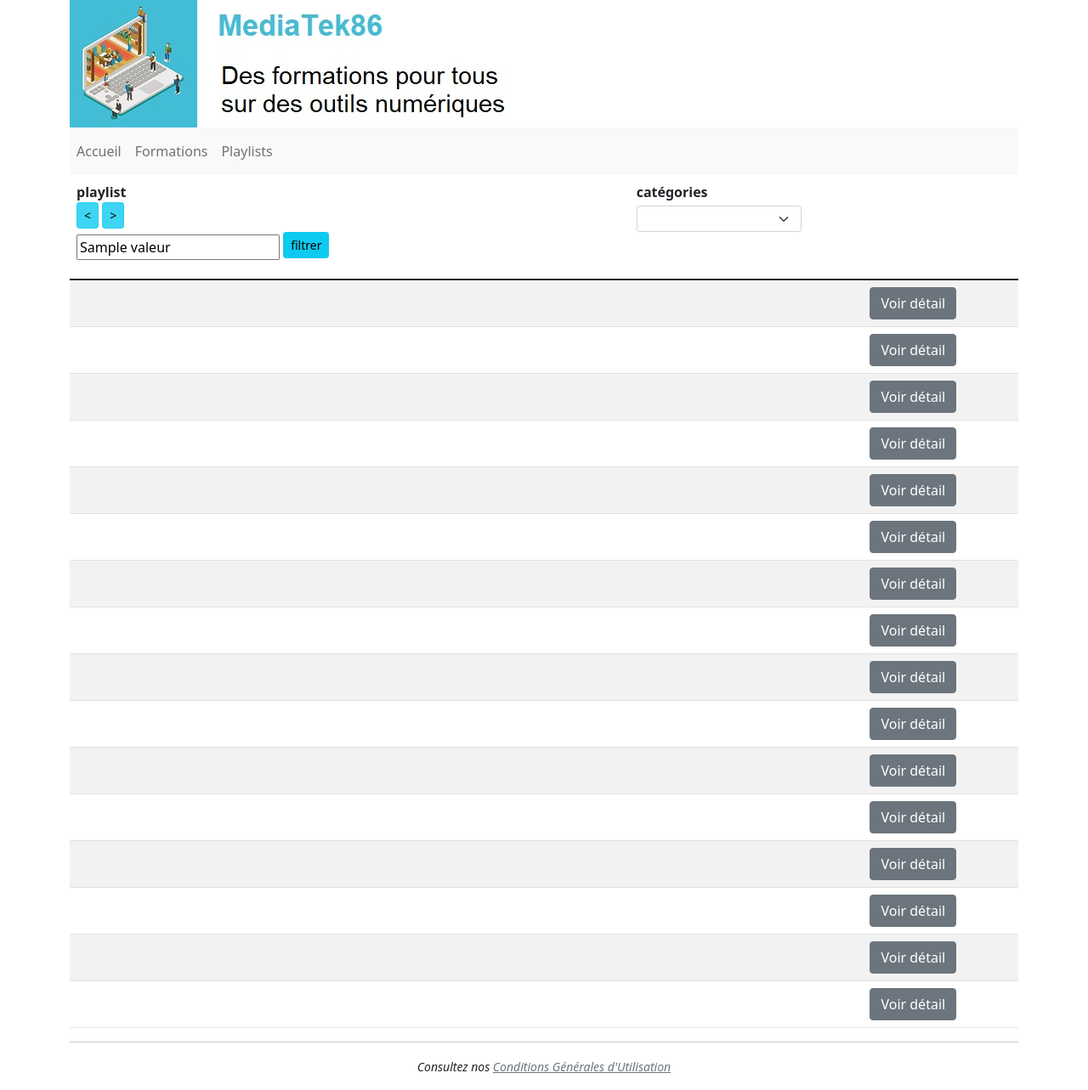
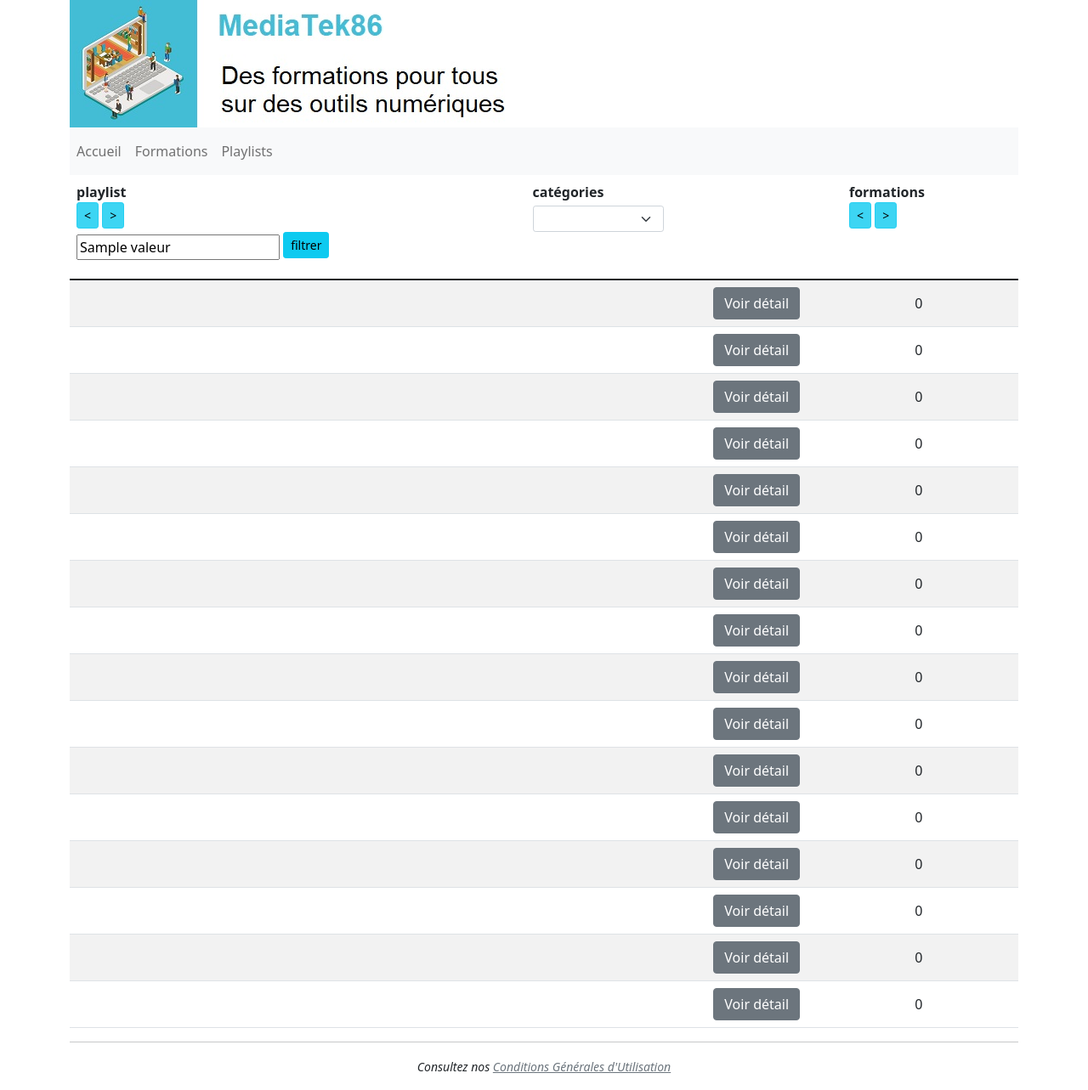
Before and after one commit to Jonas-Mukuri-Maka/mediatekformationV2, a Symfony app: template templates/pages/playlists.html.twig in a window 1280 px wide. Shown: the whole page at 85% size. Run offline with Twig, Linux system fonts and the light colour scheme; the template is opened without the code that fills it: most values are stand-ins (such as "Sample title", 1, 10 or a date in 2020); lists and menus that the app fills with data are empty; some libraries are stand-ins or nearby versions.

Commit message:
Mission 1 Tache 2: ajouter une fonctionnalité

```diff
--- a/src/Controller/PlaylistsController.php
+++ b/src/Controller/PlaylistsController.php
@@ -64,6 +64,9 @@ class PlaylistsController extends AbstractController {
             case "name":
                 $playlists = $this->playlistRepository->findAllOrderByName($ordre);
                 break;
+            case "formations":
+                $playlists = $this->playlistRepository->findAllOrderByFormations($ordre);
+                break;
             default:
                 break;
         }
--- a/templates/pages/playlist.html.twig
+++ b/templates/pages/playlist.html.twig
@@ -9,6 +9,9 @@
                 {% for playlist in playlistcategories %}
                     {{ playlist.name }}&nbsp;
                 {% endfor %}
+            <br /><br />
+            <strong>nombre de formations : </strong>
+                {{ playlist.formations|length }}
             <br /><br />
             <strong>description :</strong><br />
                 {{ playlist.description|nl2br }}
--- a/templates/pages/playlists.html.twig
+++ b/templates/pages/playlists.html.twig
@@ -35,6 +35,13 @@
                 <th class="text-center align-top" scope="col">
                     &nbsp;
                 </th>
+                <th class="text-left align-top" scope="col">
+                    formations<br />
+                    <a href="{{ path('playlists.sort', {champ:'formations', ordre:'ASC'}) }}"
+                       class="btn btn-info btn-sm active" role="button" aria-pressed="true"><</a>
+                    <a href="{{ path('playlists.sort', {champ:'formations', ordre:'DESC'}) }}"
+                       class="btn btn-info btn-sm active" role="button" aria-pressed="true">></a>
+                <th/>
             </tr>
         </thead>
         <tbody>
@@ -58,6 +65,9 @@
                         <td class="text-center">
                             <a href="{{ path('playlists.showone', {id:playlists[k].id}) }}" class="btn btn-secondary">Voir détail</a>
                         </td>
+                        <td class="text-center">
+                            {{ playlists[k].formations|length }}
+                        <td/>
                     </tr>
                 {% endfor %}
             {% endif %}
```
Also changed, not shown: src/Repository/PlaylistRepository.php (+14 -0 lines).
